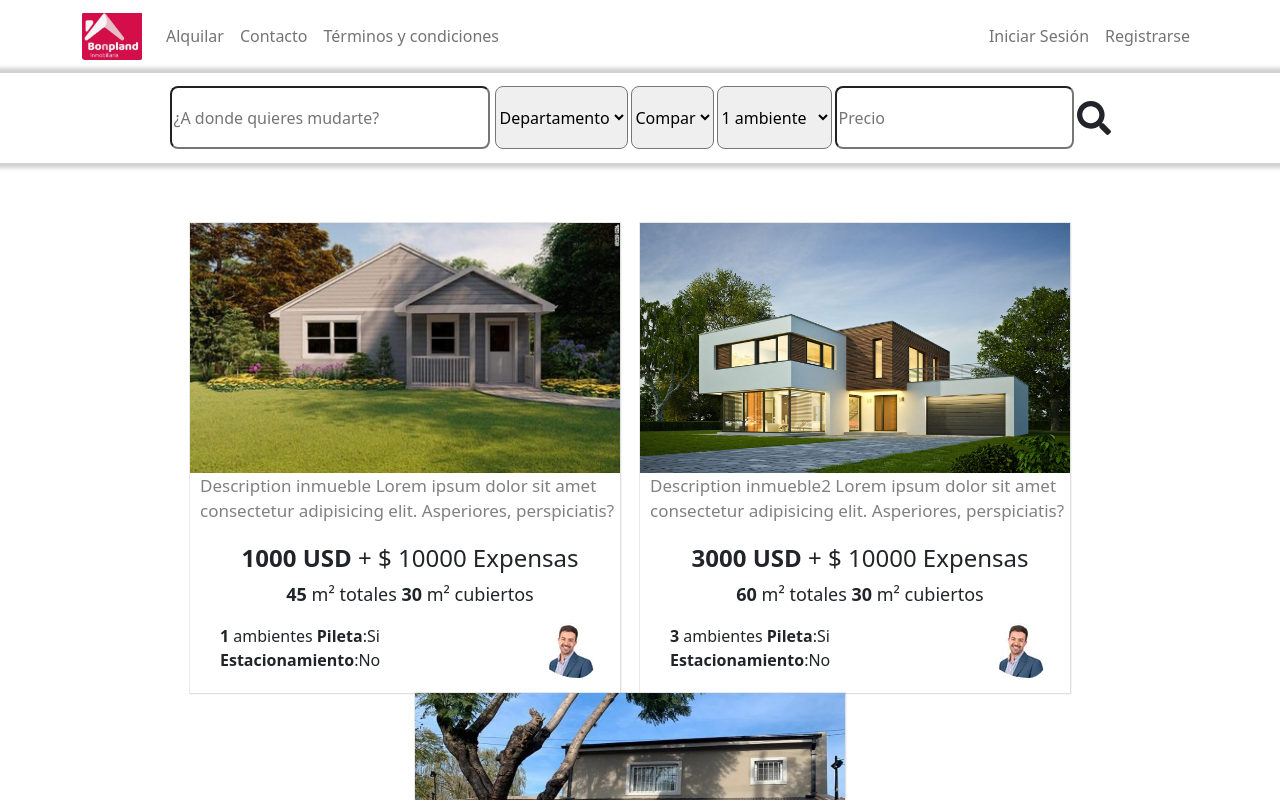
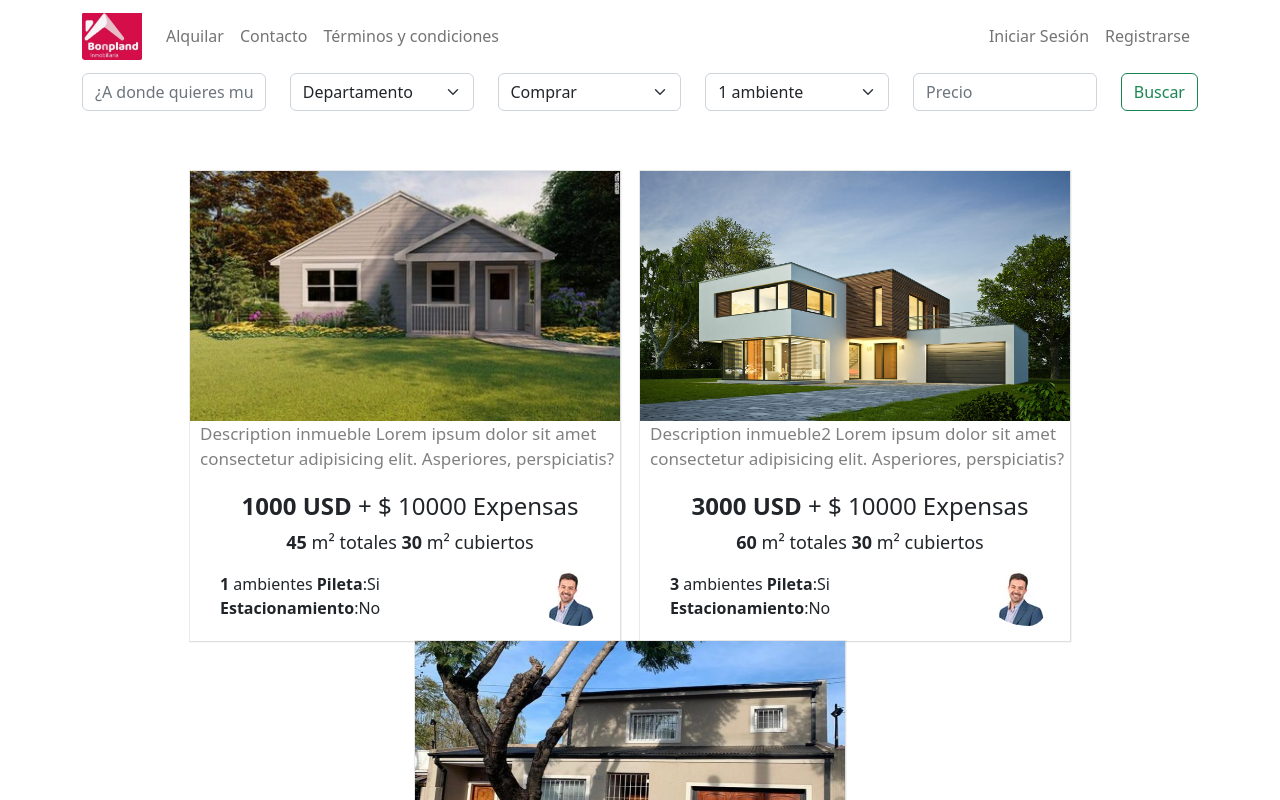
Before and after one commit to fernandobouchet/inmobiliaria-front, a React (Vite) app: page / in a window 1280 px wide. Shown: the top 800 px of the page. Built offline with nearby package versions, Linux system fonts and the light colour scheme.

Commit message:
Modificado serchbar con bootstrap

```diff
--- a/components/SearchBar/SearchBar.jsx
+++ b/components/SearchBar/SearchBar.jsx
@@ -1,49 +1,81 @@
-import React, { Fragment } from 'react'
-import './searchbar.css'
-import { useState } from 'react'
-import { FaSearch } from "react-icons/fa";
+import React from 'react';
+import { useState } from 'react';
+import Col from 'react-bootstrap/Col';
+import Form from 'react-bootstrap/Form';
+import Row from 'react-bootstrap/Row';
+import { Container, Button } from 'react-bootstrap';
 
 const SearchBar = () => {
-    const [filter,setFilter] = useState({
-      typeContract:'',
-      numbeOfAmbients:'',
-      price:'',
-      city:'',
-    })
-    const handleChange = (e)=>{
-      setFilter(prev=>({
+  const [filter, setFilter] = useState({
+    typeContract: '',
+    numbeOfAmbients: '',
+    price: '',
+    city: '',
+  });
+  const handleChange = (e) => {
+    setFilter((prev) => ({
       ...prev,
-            [e.target.id]:e.target.value
-        }))
-        console.log(filter)
-    }
+      [e.target.id]: e.target.value,
+    }));
+    console.log(filter);
+  };
 
-    const submitSearch =()=>{
+  const submitSearch = () => {
     console.log(filter);
-    }
+  };
 
   return (
-    <div class="cinputSearch">
-      <input placeholder='¿A donde quieres mudarte?' id="city" onChange={handleChange} aria-label="Large" aria-describedby="inputGroup-sizing-sm" class="input-seach roundedE"></input>
-      <select placeholder='Tipo de inmueble' id="optionProperty" onChange={handleChange} className="height70 margin10 roundedE">
+    <Container>
+      <Form>
+        <Row>
+          <Col>
+            <Form.Control
+              placeholder="¿A donde quieres mudarte?"
+              d="city"
+              onChange={handleChange}
+            />
+          </Col>
+          <Col>
+            <Form.Select
+              placeholder="Tipo de inmueble"
+              id="optionProperty"
+              onChange={handleChange}
+            >
               <option value="apartment">Departamento</option>
               <option value="hostel">Hostel</option>
               <option value="house">Casa</option>
               <option value="ph">PH</option>
-      </select>
-      <select id='typeContract' onChange={handleChange} className="height70 margin10 roundedE">
-        <option value="cmpar">Compar</option>
+            </Form.Select>
+          </Col>
+          <Col>
+            <Form.Select id="typeContract" onChange={handleChange}>
+              <option value="comprar">Comprar</option>
               <option value="alquilar">Alquilar</option>
-      </select>
-      <select id="numbeOfAmbients" onChange={handleChange} className="height70 margin10 roundedE">
-        <option value="1" >1 ambiente</option>
+            </Form.Select>
+          </Col>
+          <Col>
+            <Form.Select id="numbeOfAmbients" onChange={handleChange}>
+              <option value="1">1 ambiente</option>
               <option value="2">2 ambientes</option>
               <option value="3">3 ambientes</option>
-      </select>
-        <input placeholder='Precio' className="height70 margin10 roundedE" id='price' type="number"></input>
-      <FaSearch size={34} className="btnSearch" onClick={()=>submitSearch()}/>
-    </div>
-  )
-}
+            </Form.Select>
+          </Col>
+          <Col>
+            <Form.Control
+              placeholder="Precio"
+              id="price"
+              type="number"
+            ></Form.Control>
+          </Col>
+          <Col xs="auto">
+            <Button variant="outline-success" onClick={() => submitSearch()}>
+              Buscar
+            </Button>
+          </Col>
+        </Row>
+      </Form>
+    </Container>
+  );
+};
 
-export default SearchBar
+export default SearchBar;
--- a/components/SearchBar/searchbar.css
+++ /dev/null
@@ -1,33 +0,0 @@
-.cinputSearch{
-    display: flex;
-    flex-direction: row;
-    height: 90px;
-    width: 100%;
-    margin-bottom: 20px;
-    justify-content: center;
-    box-shadow: 0px 0px 4px 5px rgba(209,209,209,1);
-    -webkit-box-shadow: 0px 0px 4px 5px rgba(209,209,209,1);
-    -moz-box-shadow: 0px 0px 4px 5px rgba(209,209,209,1);
-    align-items: center;
-}
-.input-seach{
-    height: 70%;
-    width: 25%;
-    margin-right: 5px;
-}
-
-.margin10{
-    margin-right: 3px;
-}
-
-.btnSearch{
-    cursor: pointer;
-}
-
-.roundedE{
-    border-radius: 8px;
-}
-
-.height70{
-    height: 70%;
-}
```
Lines whose indentation alone changed are shown as unchanged.
